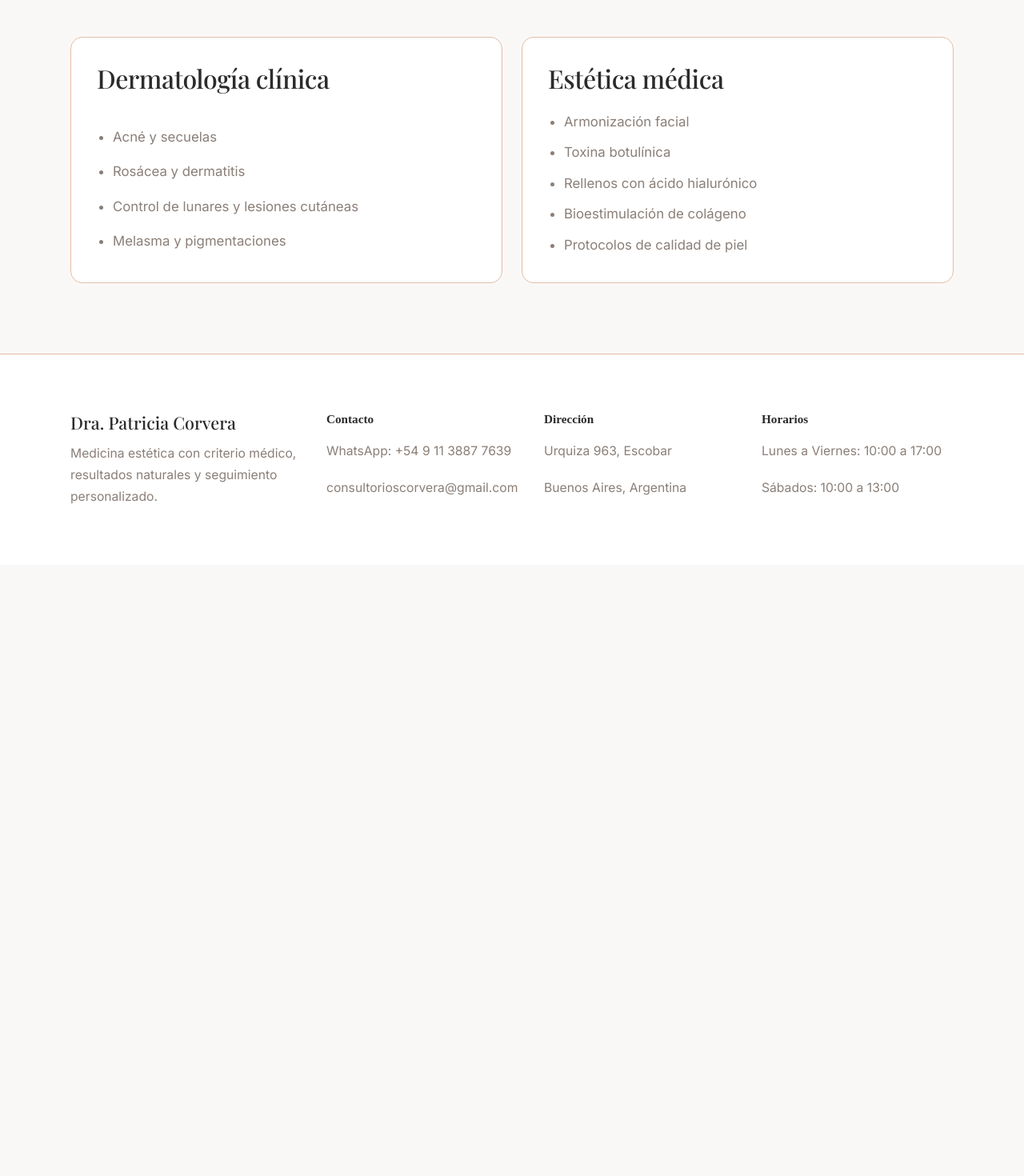
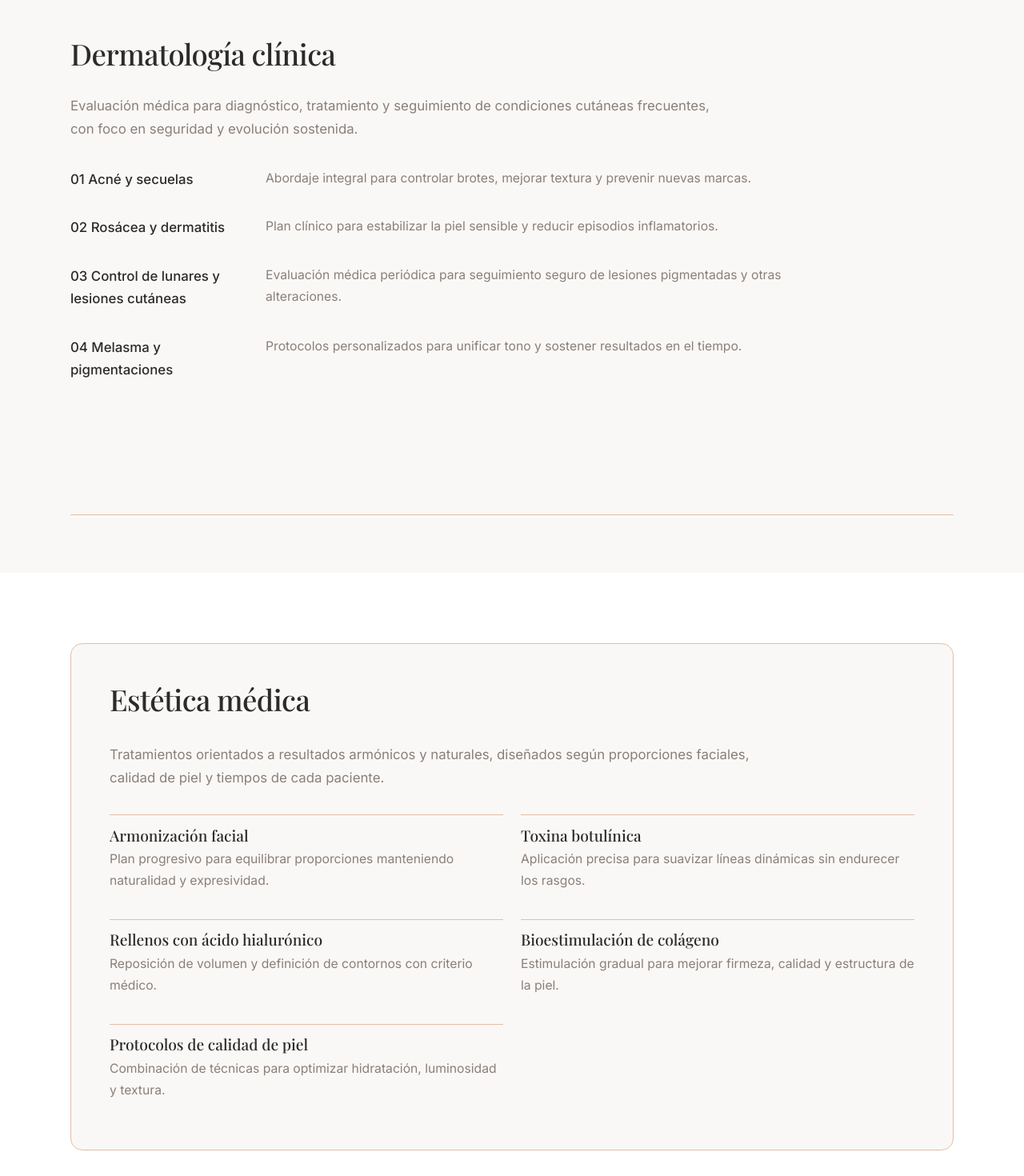
Before and after one commit to JuaniPardo/corvera-site, a Next.js app: page /tratamientos in a window 1280 px wide. Shown: the part 420-1890 px from the top of the page at 80% size. Before the commit the page ends 1126 px from the top, so only its background shows below. Built offline with nearby package versions, Linux system fonts and the light colour scheme; a web font is replaced by a local one.

Commit message:
Refine tratamientos page with editorial layout and lighter footer

```diff
--- a/src/app/tratamientos/page.tsx
+++ b/src/app/tratamientos/page.tsx
@@ -2,74 +2,134 @@
 
 import { typeStyles } from '@/theme/typeStyles';
 import { Box } from '@mui/system';
+import ActionLink from '@/components/ui/ActionLink';
 import Reveal from '@/components/ui/Reveal';
 import SectionBlock from '@/components/ui/SectionBlock';
 import PageHeading from '@/sections/shared/PageHeading';
 import { clinicalDermatology, medicalAesthetics } from '@/data/siteContent';
 
-function TreatmentGroup({
-  title,
-  items,
-  delay,
-}: {
-  title: string;
-  items: string[];
-  delay?: number;
-}) {
-  return (
-    <Reveal delay={delay}>
-      <Box
-        sx={(theme) => ({
-          display: 'grid',
-          gap: 2.5,
-          p: { xs: 3, md: 4 },
-          borderRadius: 1.5,
-          border: `1px solid ${theme.palette.brand.beige}`,
-          backgroundColor: theme.palette.background.paper,
-          height: '100%',
-        })}
-      >
-        <Box component="h2" sx={{ ...typeStyles.h2, fontSize: '2rem' }}>
-          {title}
-        </Box>
-        <Box component="ul" sx={{ m: 0, pl: 2.5, display: 'grid', gap: 1.25 }}>
-          {items.map((item) => (
-            <Box
-              key={item}
-              component="li"
-              sx={(theme) => ({
-                ...(typeStyles.body1),
-                color: theme.palette.brand.gray,
-              })}
-            >
-              {item}
-            </Box>
-          ))}
-        </Box>
-      </Box>
-    </Reveal>
-  );
-}
+const clinicalDescriptions: Record<string, string> = {
+  'Acné y secuelas':
+    'Abordaje integral para controlar brotes, mejorar textura y prevenir nuevas marcas.',
+  'Rosácea y dermatitis':
+    'Plan clínico para estabilizar la piel sensible y reducir episodios inflamatorios.',
+  'Control de lunares y lesiones cutáneas':
+    'Evaluación médica periódica para seguimiento seguro de lesiones pigmentadas y otras alteraciones.',
+  'Melasma y pigmentaciones':
+    'Protocolos personalizados para unificar tono y sostener resultados en el tiempo.',
+};
+
+const aestheticsDescriptions: Record<string, string> = {
+  'Armonización facial':
+    'Plan progresivo para equilibrar proporciones manteniendo naturalidad y expresividad.',
+  'Toxina botulínica':
+    'Aplicación precisa para suavizar líneas dinámicas sin endurecer los rasgos.',
+  'Rellenos con ácido hialurónico':
+    'Reposición de volumen y definición de contornos con criterio médico.',
+  'Bioestimulación de colágeno':
+    'Estimulación gradual para mejorar firmeza, calidad y estructura de la piel.',
+  'Protocolos de calidad de piel':
+    'Combinación de técnicas para optimizar hidratación, luminosidad y textura.',
+};
 
 export default function TratamientosPage() {
   return (
     <>
       <PageHeading
         title="Tratamientos"
-        description="Separación clara entre dermatología clínica y estética médica para elegir el enfoque indicado en cada consulta."
+        description="Diagnóstico médico preciso y tratamientos personalizados para cuidar, corregir y armonizar la piel."
         compact
       />
 
       <SectionBlock size="compact">
-        <Box
-          sx={{
-            display: 'grid',
-            gridTemplateColumns: { xs: '1fr', md: 'repeat(2, minmax(0, 1fr))' },
-            gap: 3,
-          }}
-        >
-          <TreatmentGroup title="Dermatología clínica" items={clinicalDermatology} />
-          <TreatmentGroup title="Estética médica" items={medicalAesthetics} delay={0.06} />
+        <Reveal>
+          <Box sx={{ display: 'grid', gap: 3.5, maxWidth: 980 }}>
+            <Box component="h2" sx={typeStyles.h2}>
+              Dermatología clínica
+            </Box>
+            <Box component="p" sx={{ ...typeStyles.body1, color: 'brand.gray', maxWidth: 820 }}>
+              Evaluación médica para diagnóstico, tratamiento y seguimiento de condiciones cutáneas frecuentes, con foco en seguridad y evolución sostenida.
+            </Box>
+
+            <Box sx={{ display: 'grid', gap: { xs: 2.1, md: 2.4 } }}>
+              {clinicalDermatology.map((item, index) => (
+                <Box
+                  key={item}
+                  sx={{
+                    display: 'grid',
+                    gridTemplateColumns: { xs: '1fr', md: '220px minmax(0, 1fr)' },
+                    gap: { xs: 0.8, md: 3 },
+                    py: { xs: 0.5, md: 0.8 },
+                  }}
+                >
+                  <Box component="p" sx={{ ...typeStyles.body1, fontWeight: 500, color: 'brand.text' }}>
+                    {String(index + 1).padStart(2, '0')} {item}
+                  </Box>
+                  <Box component="p" sx={{ ...typeStyles.body2, color: 'brand.gray' }}>
+                    {clinicalDescriptions[item]}
+                  </Box>
+                </Box>
+              ))}
+            </Box>
+          </Box>
+        </Reveal>
+      </SectionBlock>
+
+      <SectionBlock size="tight">
+        <Box sx={{ borderTop: 1, borderColor: 'brand.beige' }} />
+      </SectionBlock>
+
+      <SectionBlock size="compact" background="background.paper">
+        <Reveal delay={0.05}>
+          <Box
+            sx={{
+              display: 'grid',
+              gap: 4,
+              p: { xs: 4, md: 6 },
+              borderRadius: 1.5,
+              border: 1,
+              borderColor: 'brand.beige',
+              backgroundColor: 'background.default',
+            }}
+          >
+            <Box component="h2" sx={typeStyles.h2}>
+              Estética médica
+            </Box>
+            <Box component="p" sx={{ ...typeStyles.body1, color: 'brand.gray', maxWidth: 860 }}>
+              Tratamientos orientados a resultados armónicos y naturales, diseñados según proporciones faciales, calidad de piel y tiempos de cada paciente.
+            </Box>
+
+            <Box sx={{ display: 'grid', gridTemplateColumns: { xs: '1fr', md: 'repeat(2, minmax(0, 1fr))' }, gap: 2.75 }}>
+              {medicalAesthetics.map((item) => (
+                <Box
+                  key={item}
+                  sx={{
+                    display: 'grid',
+                    gap: 0.65,
+                    py: 1.55,
+                    borderTop: 1,
+                    borderColor: 'brand.beige',
+                  }}
+                >
+                  <Box component="h3" sx={{ ...typeStyles.h3, fontSize: '1.2rem' }}>
+                    {item}
+                  </Box>
+                  <Box component="p" sx={{ ...typeStyles.body2, color: 'brand.gray' }}>
+                    {aestheticsDescriptions[item]}
+                  </Box>
+                </Box>
+              ))}
+            </Box>
+          </Box>
+        </Reveal>
+      </SectionBlock>
+
+      <SectionBlock size="compact">
+        <Box sx={{ display: 'grid', justifyItems: 'center', gap: 2 }}>
+          <Box component="p" sx={{ ...typeStyles.body1, color: 'brand.gray', textAlign: 'center', maxWidth: 640 }}>
+            Si querés definir el enfoque indicado para tu caso, coordiná una consulta de evaluación.
+          </Box>
+          <ActionLink href="/contacto" label="Solicitar consulta" variant="primary" />
         </Box>
       </SectionBlock>
     </>
--- a/src/layout/MainFooter.tsx
+++ b/src/layout/MainFooter.tsx
@@ -20,10 +20,10 @@ export default function MainFooter() {
           width: '100%',
           maxWidth: 1200,
           px: { xs: 3, sm: 4, md: 6 },
-          py: { xs: 8, md: 9 },
+          py: { xs: 4, md: 5 },
           display: 'grid',
           gridTemplateColumns: { xs: '1fr', sm: 'repeat(2, minmax(0, 1fr))', lg: '1.2fr 1fr 1fr 1fr' },
-          gap: 4,
+          gap: { xs: 2.5, md: 3 },
         }}
       >
         <Box sx={{ display: 'grid', gap: 1.5 }}>
```
